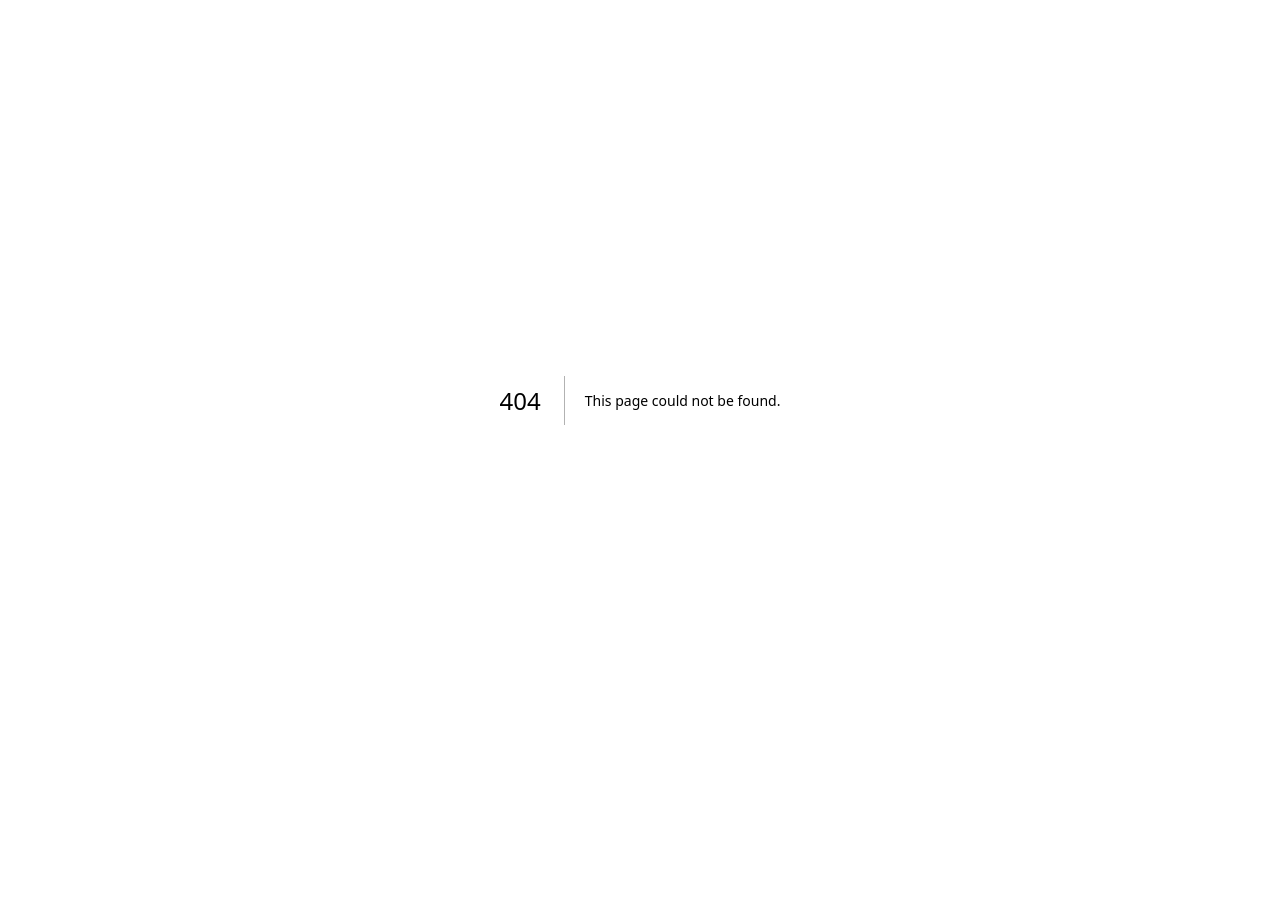
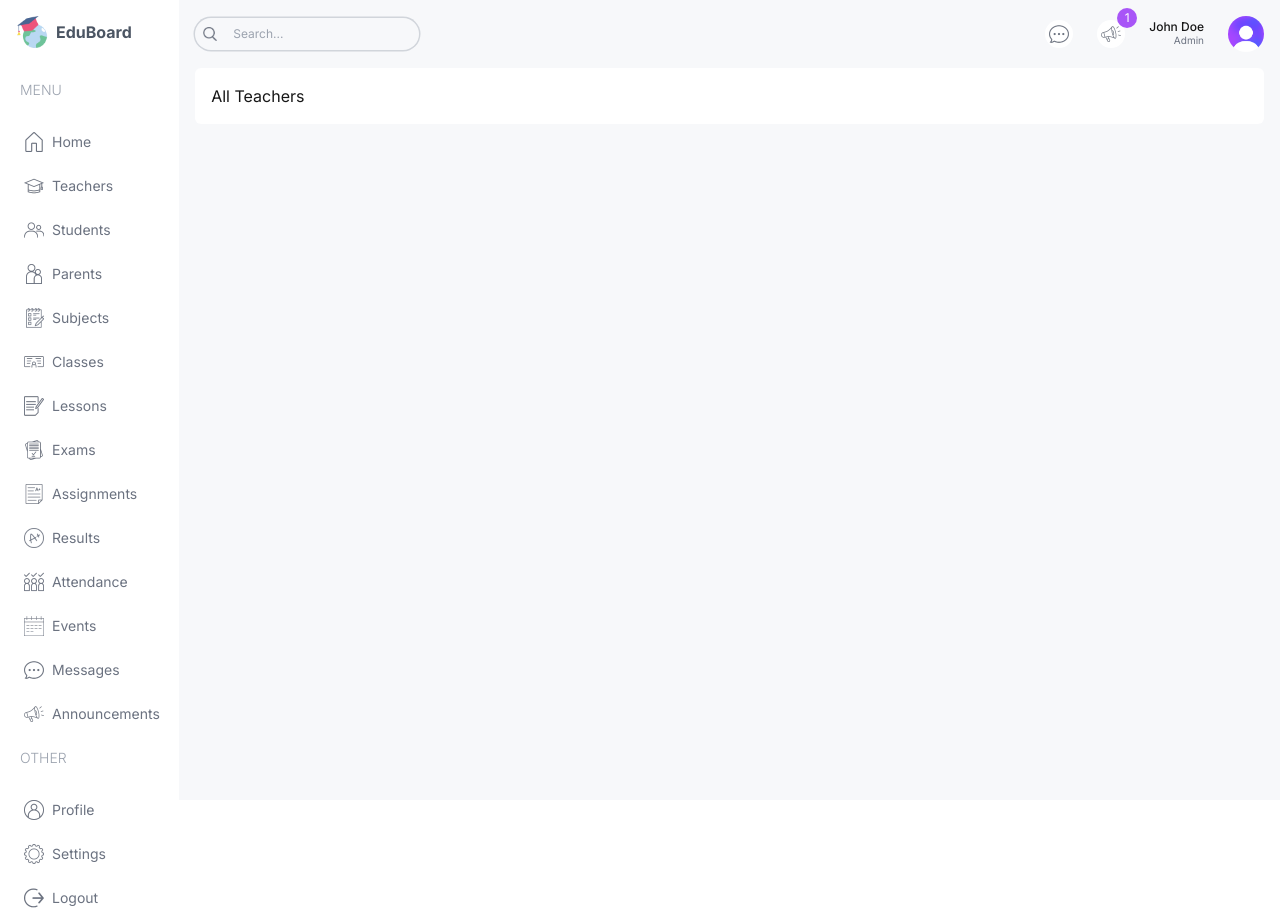
Before and after one commit to mysandesh/EduBoard, a Next.js app: page /list/teachers in a window 1280 px wide. Before the commit this address had no page. Before the commit the page ends 800 px from the top, so only its background shows below. Built offline with nearby package versions, Linux system fonts and the light colour scheme.

Commit message:
Pages unintentional import fix reversed

```diff
--- /dev/null
+++ b/src/app/(dashboard)/list/teachers/page.tsx
@@ -0,0 +1,16 @@
+const TeacherListPage = () => {
+  return (
+    <div className="bg-white p-4 rounded-md flex-1 m-4 mt-0">
+      {/*TOP */}
+      <div className="div">
+        <h1>All Teachers</h1>
+      </div>
+      {/*LIST */}
+      <div className="div"></div>
+      {/*PAGINATION */}
+      <div className="div"></div>
+    </div>
+  );
+};
+
+export default TeacherListPage;
--- /dev/null
+++ b/src/components/TableSearch.tsx
@@ -0,0 +1,5 @@
+const TableSearch = () => {
+  return <div className="">TableSearch</div>;
+};
+
+export default TableSearch;
```
